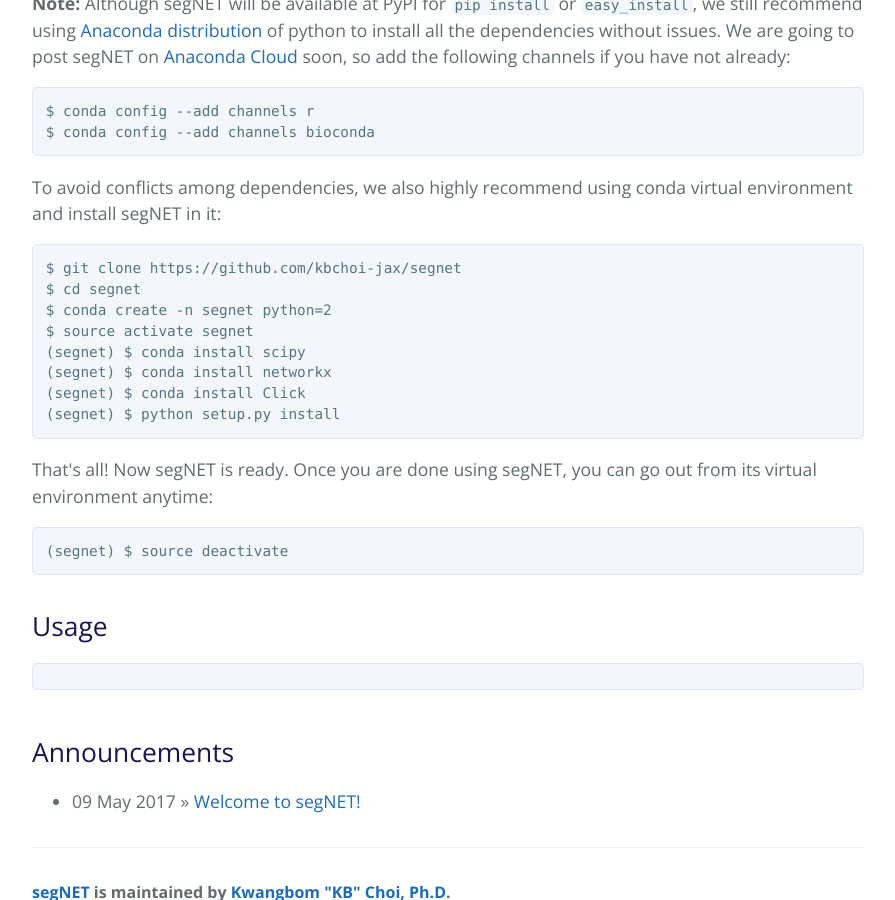
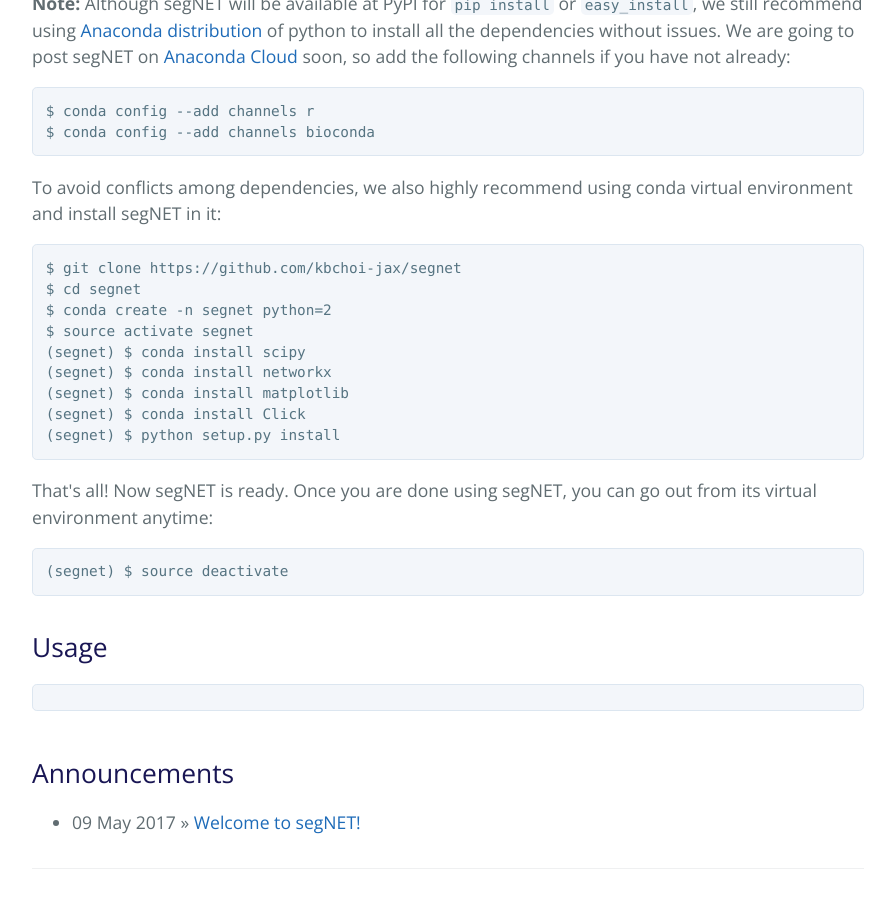
Before and after one commit to gomezlab/segnet, a Jekyll site: the page built from index.html, in a window 1280 px wide and 900 px high, scrolled down 637 px. Shown: the whole window, without its empty margins (192-1087 px from the left). Built offline with Jekyll 4.4.1, drawn with Linux system fonts in a browser that asks for light colours; the list of posts is cut into pages by our own code.

Commit message:
[kbchoi] Added more content to the front page

```diff
--- a/index.html
+++ b/index.html
@@ -27,6 +27,7 @@
 $ source activate segnet
 (segnet) $ conda install scipy
 (segnet) $ conda install networkx
+(segnet) $ conda install matplotlib
 (segnet) $ conda install Click
 (segnet) $ python setup.py install</code>
 </pre>
```
